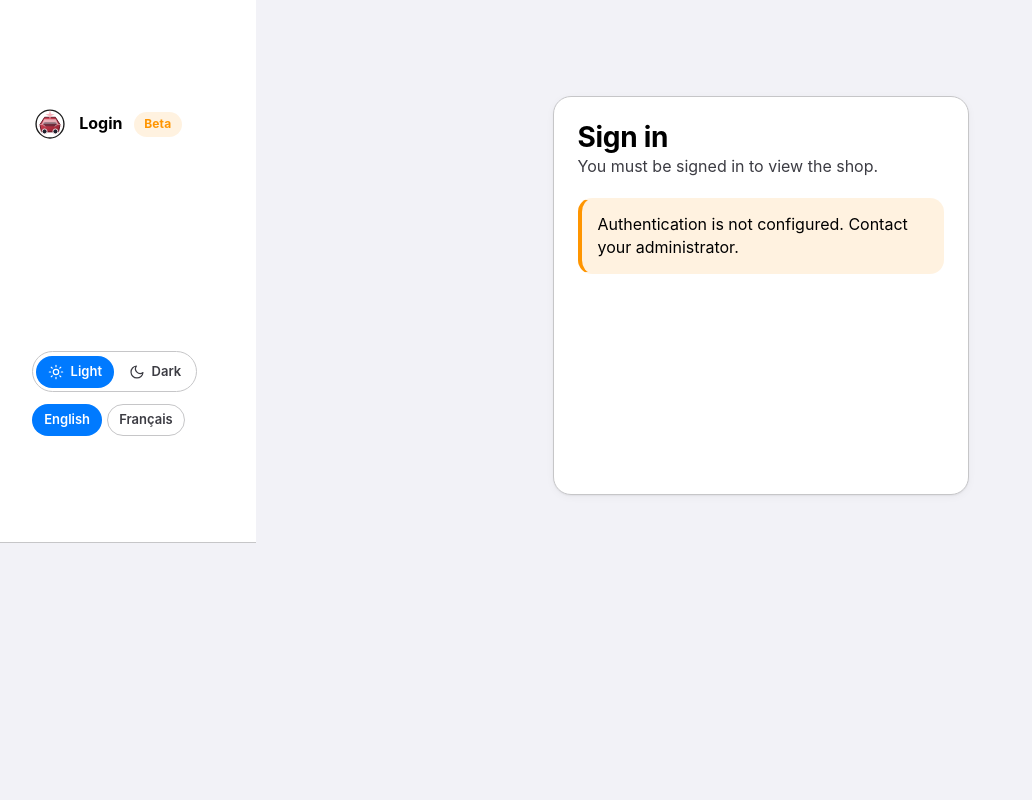
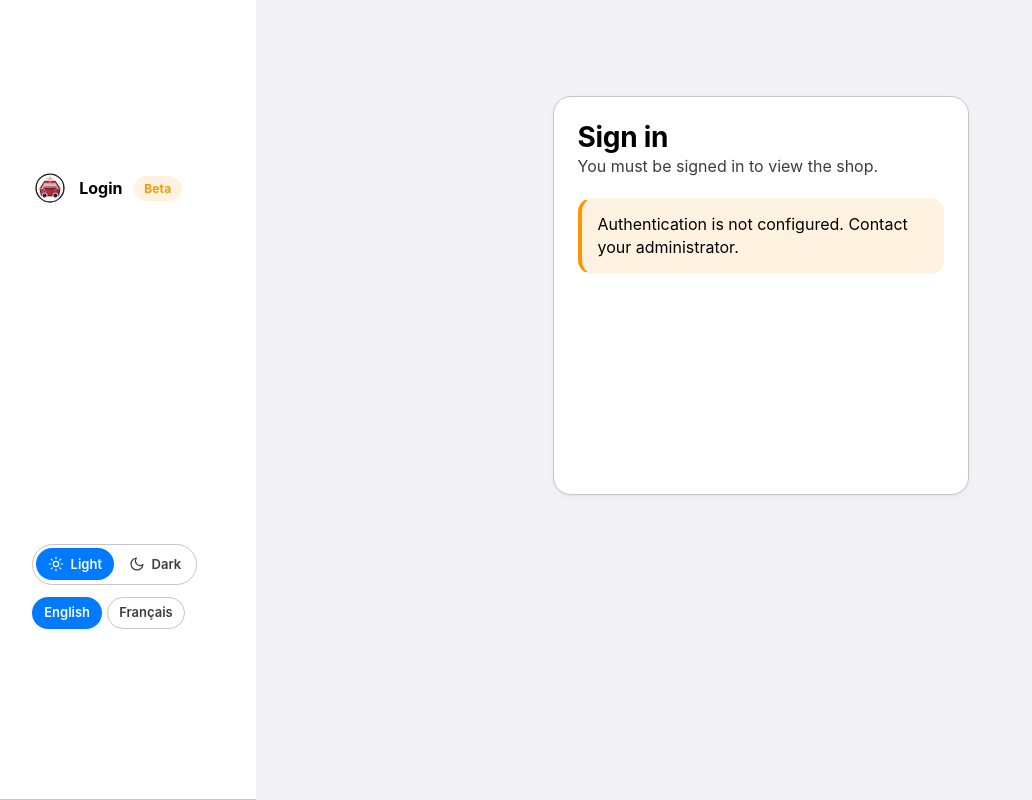
Before and after one commit to JeffLabonte/open-car-fleet, a Django app: page /login/?next=/cars/1/docs/1/ in a window 1280 px wide. Shown: the whole page, without its empty margins (0-1032 px from the left). Run offline with Django 5.2, Linux system fonts and the light colour scheme; parts of the project's set-up code (start-up, migrations or seed data) failed here and were passed over.

Commit message:
fix: make app shell and sidebar use full page height

```diff
--- a/src/shop/static/shop/css/layout.css
+++ b/src/shop/static/shop/css/layout.css
@@ -1,6 +1,7 @@
 .app-shell {
   display: grid;
   grid-template-columns: minmax(0, 1fr);
+  min-height: 100vh;
 }
 
 .app-sidebar {
@@ -134,6 +135,7 @@
     top: 0;
     display: flex;
     flex-direction: column;
+    min-height: 100vh;
     height: 100vh;
     overflow-y: auto;
     background: var(--bg-surface);
```
